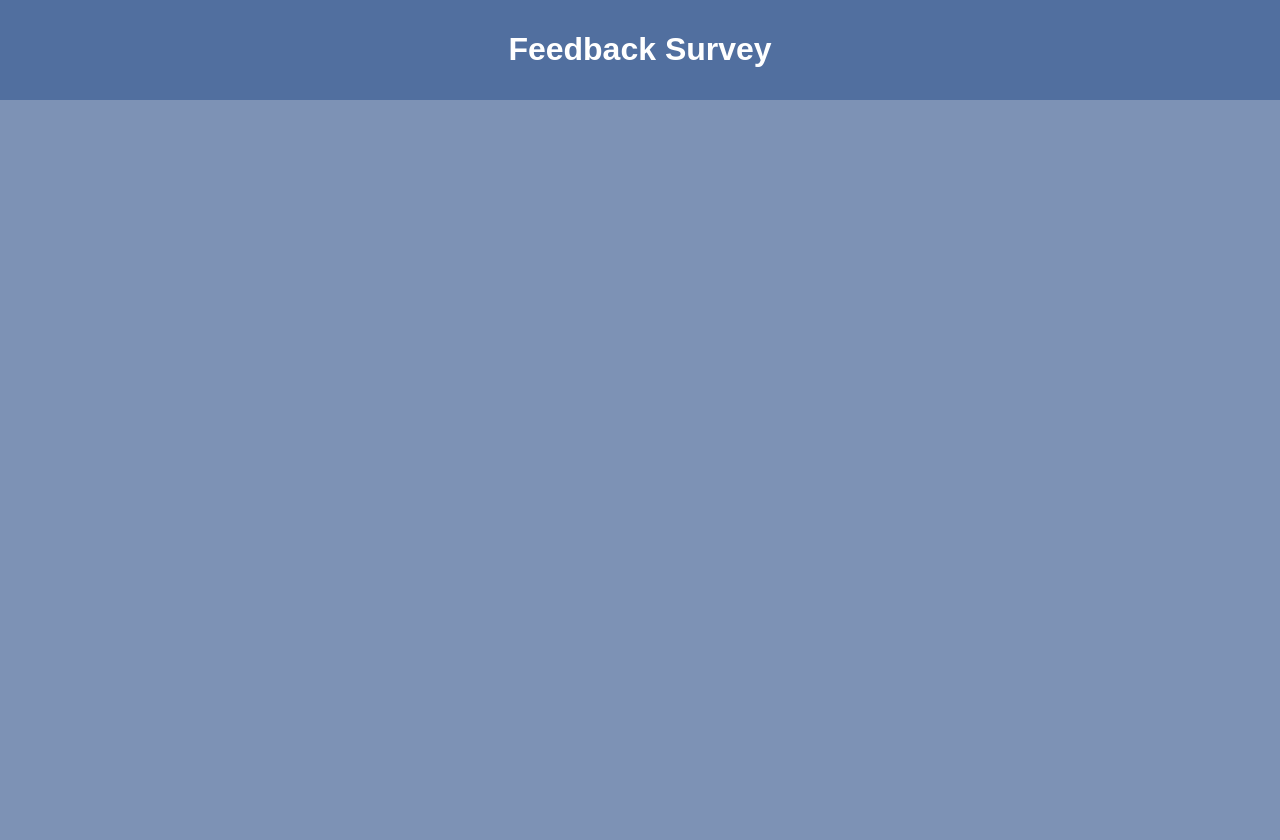
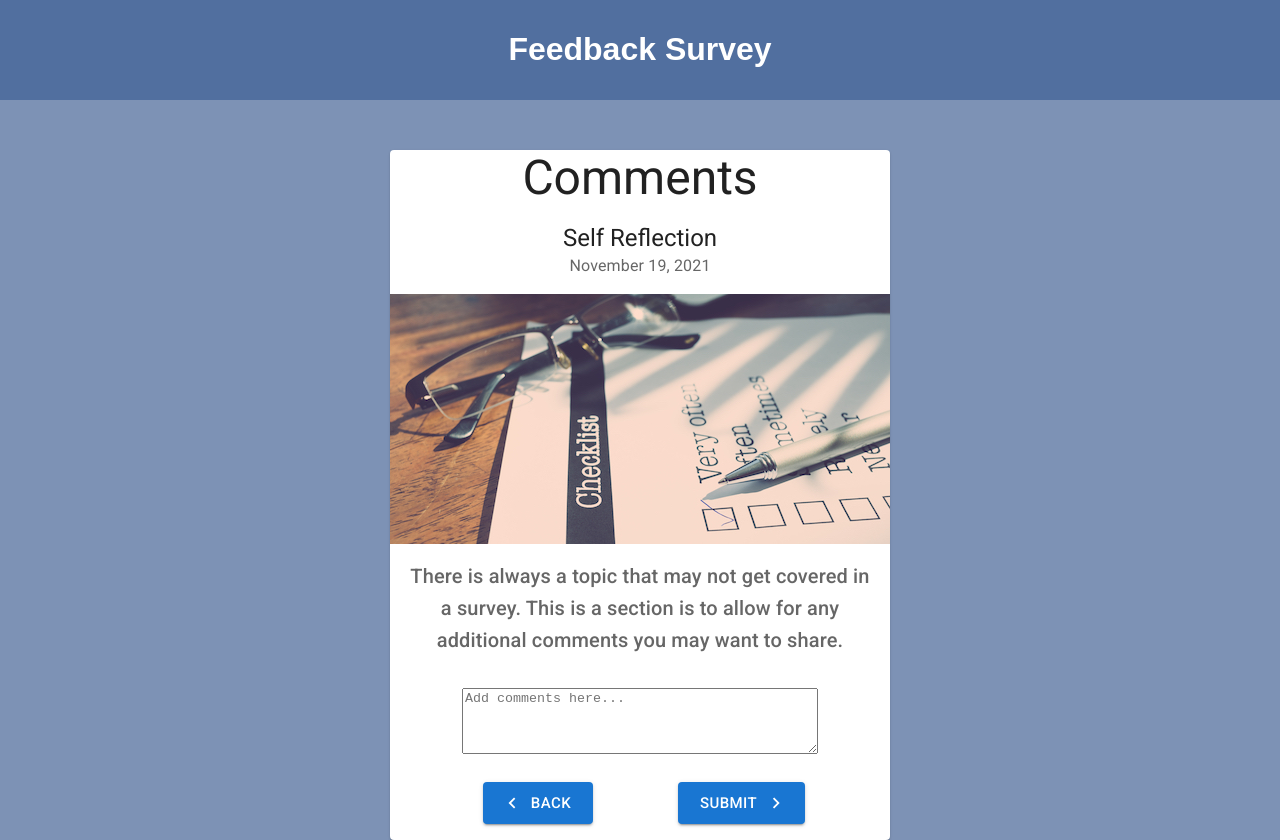
Before and after one commit to CSNatLUTHER/Tier2-Week11-WeekendChallenge-FeedbackLoop, a React (Create React App) app: page /review in a window 1280 px wide. Before the commit this address had no page. Before the commit the page ends 800 px from the top, so only its background shows below. Built offline with nearby package versions, Linux system fonts and the light colour scheme.

Commit message:
summary card setup

```diff
--- a/src/components/App/App.jsx
+++ b/src/components/App/App.jsx
@@ -5,6 +5,7 @@ import Feelings_1 from '../Feelings_1/Feelings_1';
 import Content_2 from '../Content_2/Content_2';
 import Support_3 from '../Support_3/Support_3';
 import Comments_4 from '../Comments_4/Comments_4';
+import Review_5 from '../Review_5/Review_5'
 import { BrowserRouter } from 'react-router-dom';
 import { Routes } from 'react-router';
 import { Route } from 'react-router';
@@ -22,7 +23,7 @@ function App() {
             <Route path="/content" element={<Content_2 />} ></Route>
             <Route path="/support" element={<Support_3 />} ></Route>
             <Route path="/comments" element={<Comments_4 />} ></Route>
-            {/* <Route path="/review" element={<Review_5 />} ></Route> */}
+            <Route path="/review" element={<Review_5 />} ></Route>
           </Routes>
         </BrowserRouter>
     </div>
--- /dev/null
+++ b/src/components/Review_5/Review_5.css
@@ -0,0 +1,11 @@
+.review{
+    display: flex;
+    flex-direction: row;
+    justify-content: space-around;
+}
+
+.buttonDiv {
+    display: flex;
+    flex-direction: row;
+    justify-content: space-evenly;
+}
--- /dev/null
+++ b/src/components/Review_5/Review_5.jsx
@@ -0,0 +1,99 @@
+import React from 'react';
+import './Review_5.css';
+import Card from '@mui/material/Card';
+import CardHeader from '@mui/material/CardHeader';
+import CardMedia from '@mui/material/CardMedia';
+import CardContent from '@mui/material/CardContent';
+import Typography from '@mui/material/Typography';
+import { Button} from '@mui/material';
+import image from './images/review.jpg';
+import { Box } from '@mui/system';
+import NavigateNextSharpIcon from '@mui/icons-material/NavigateNextSharp';
+import NavigateBeforeSharpIcon from '@mui/icons-material/NavigateBeforeSharp';
+import { TextareaAutosize } from '@mui/base';
+import { useDispatch } from 'react-redux';
+import { Link } from 'react-router-dom';
+
+
+
+function Review_5() {
+
+
+  const [value, setValue] = React.useState();
+  const handleChange = (event) => {
+    setValue(event.target.value);
+  };
+
+  let readableTime = new Date().toLocaleDateString( 'en-US',{
+    year: 'numeric',
+    month: 'long',
+    day: 'numeric',
+    // hour: '2-digit',
+    // minute: '2-digit'
+  });
+
+  const dispatch = useDispatch()
+
+  const runNext = () => {
+    dispatch({
+      type: 'UPDATE_COMMENTS',
+      payload: value
+    })
+  };
+
+  const runPrevious = () => {
+    console.log('in runPrevious');
+  };
+
+  return (
+    <div className="review">
+      <Card sx={{ maxWidth: 500 }}>
+        <Typography variant="h3" color="text.primary">
+            Comments
+        </Typography>
+        <CardHeader
+          title="Self Reflection"
+          subheader= {readableTime}
+        />
+        <CardMedia
+          component="img"
+          height="250"
+          image={image}
+          alt="Feelings"
+        />
+        <CardContent>
+          <Typography variant="h6" color="text.secondary">
+            There is always a topic that may not get covered in a survey.
+            This is a section is to allow for any additional comments you may want to share.
+          </Typography>
+        </CardContent>
+        <CardContent>
+          <TextareaAutosize
+            aria-label="minimum height"
+            minRows={4}
+            placeholder="Add comments here..."
+            style={{ width: 350 }}
+            onChange={handleChange}
+          />
+        </CardContent>
+        <Box sx={{ mt: 1, ml: 1, mb: 2 }}>
+          <div className="buttonDiv">
+            <Link to="/comments" style={{ color: 'inherit', textDecoration: 'inherit'}}>
+              <Button onClick={runPrevious} size="large" variant="contained" startIcon={<NavigateBeforeSharpIcon fontSize="large"/>}>
+                  Back
+              </Button>
+            </Link>
+            <Link to="/" style={{ color: 'inherit', textDecoration: 'inherit'}}>
+            <Button onClick={runNext} size="large" value="Next" variant="contained" endIcon={<NavigateNextSharpIcon fontSize="large" />}>
+              Submit
+            </Button>
+            </Link>
+
+          </div>
+        </Box>
+      </Card>
+    </div>
+  );
+}
+
+export default Review_5;
```
Also changed, not shown: src/components/Review_5/images/review.jpg (added).
